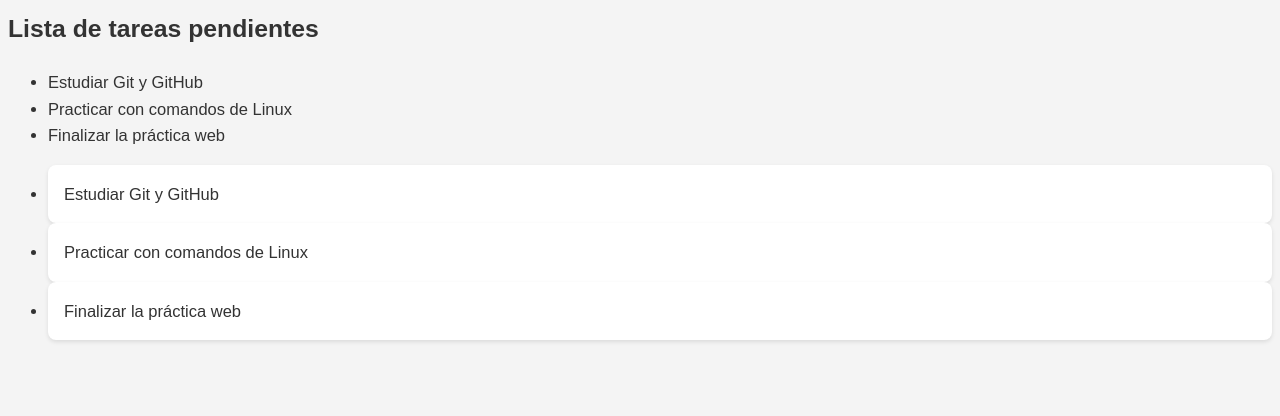
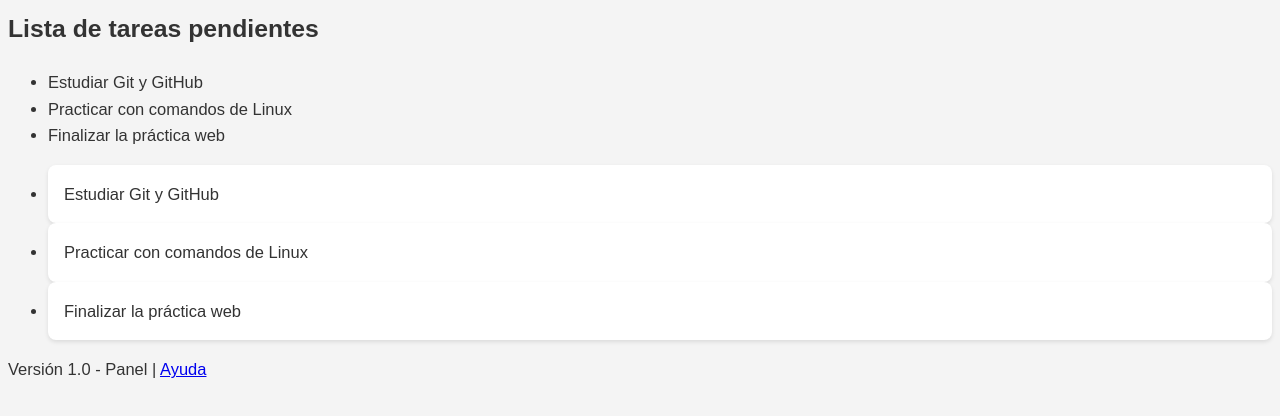
Before and after one commit to gonzalocardenas-roman-droid/web-proyect1, a plain HTML site: page index.html in a window 1280 px wide. Shown: the part 88-504 px from the top of the page. Drawn offline with Linux system fonts and the light colour scheme.

Commit message:
Add footer with version and help link

```diff
--- a/index.html
+++ b/index.html
@@ -28,5 +28,8 @@
    </ul>
     <!-- Enlace al archivo de JavaScript -->
     <script src="js/app.js"></script>
+    <footer>
+    <p>Versión 1.0 - Panel | <a href="ayuda.html">Ayuda</a></p>
+    </footer>
 </body>
 </html>
```
